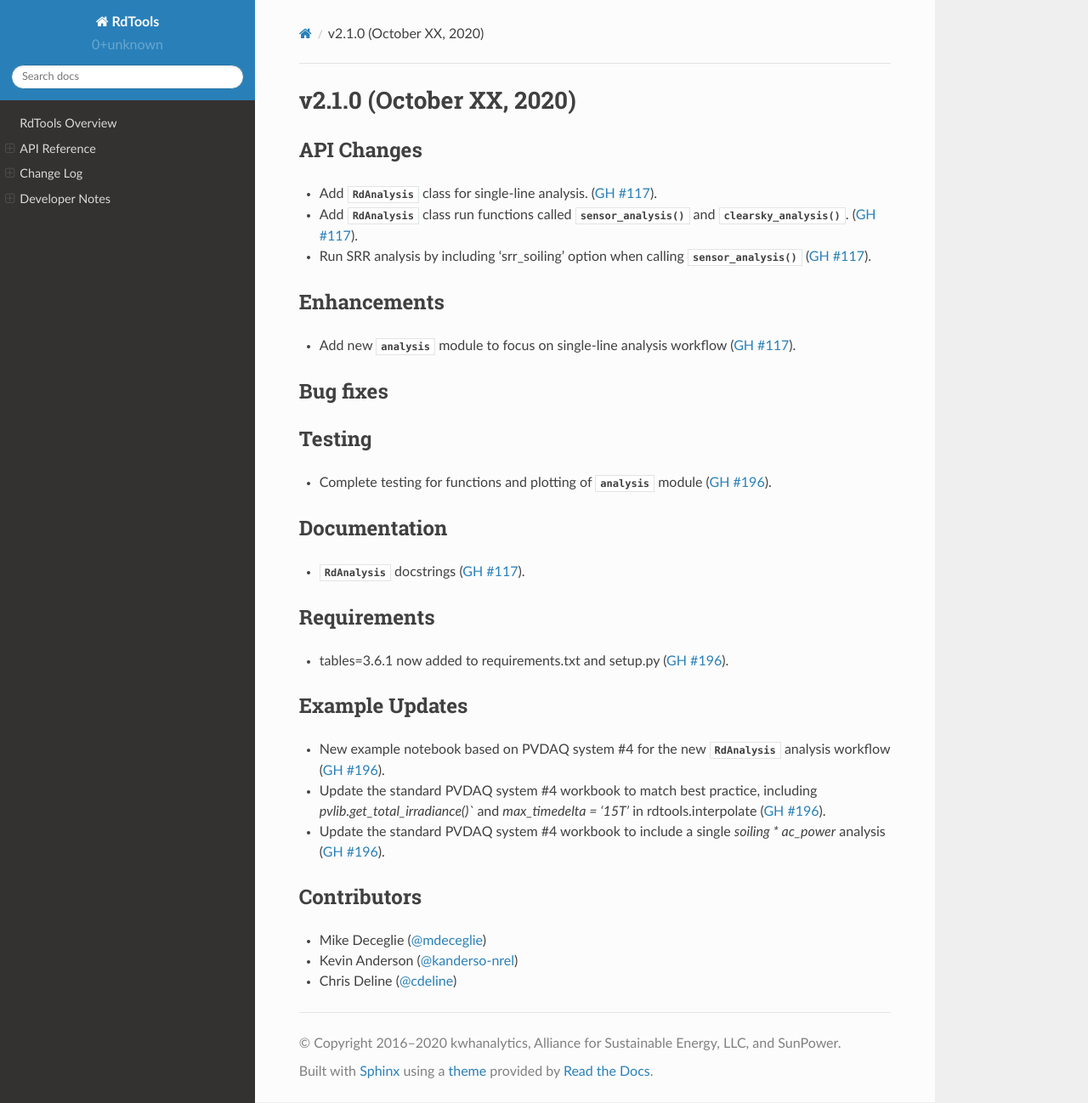
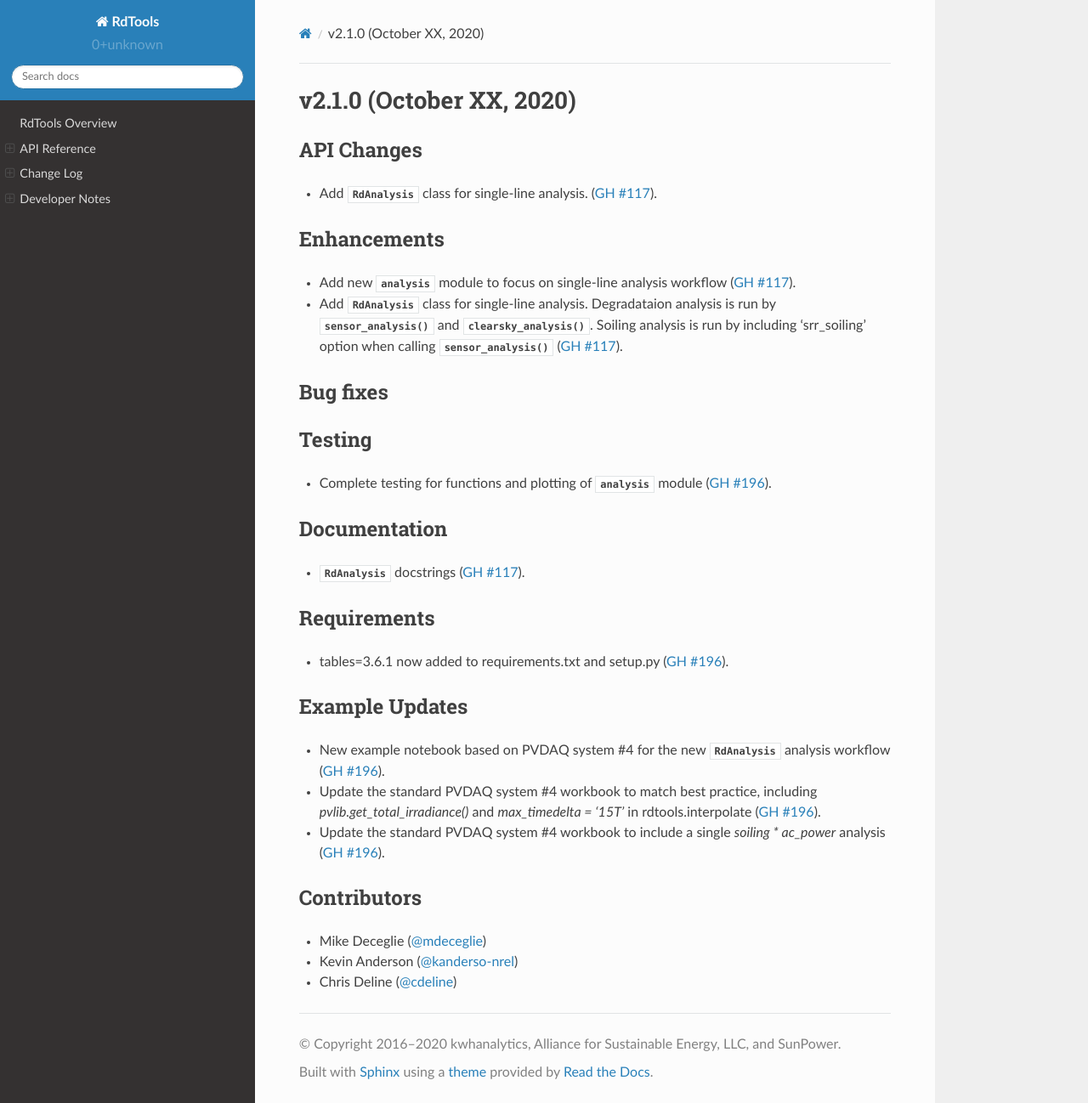
Before and after one commit to NREL/rdtools, a Sphinx documentation site: the page built from docs/sphinx/source/changelog/v2.1.0.rst, in a window 1280 px wide and 1298 px high. Shown: the whole window at 85% size. Built offline with Sphinx 7.4.7 and the Read the Docs theme 2.0.0, drawn with Linux system fonts in a browser that asks for light colours; pages that are not in the unit, such as notebooks, are missing from menus.

Commit message:
Update sphinx references, including :meth: update and specific analysis functions in api.rst

```diff
--- a/docs/sphinx/source/changelog/v2.1.0.rst
+++ b/docs/sphinx/source/changelog/v2.1.0.rst
@@ -5,15 +5,17 @@
 API Changes
 -----------
 * Add :py:class:`~rdtools.analysis.RdAnalysis` class for single-line analysis. (:pull:`117`).
-* Add :py:class:`~rdtools.analysis.RdAnalysis` class run functions  called :py:func:`~rdtools.analysis.sensor_analysis`
-  and :py:func:`~rdtools.analysis.RdAnalysis.clearsky_analysis`. (:pull:`117`).
-* Run SRR analysis by including 'srr_soiling' option when calling
-  :py:func:`~rdtools.analysis.RdAnalysis.sensor_analysis` (:pull:`117`).
+
 
 Enhancements
 ------------
 * Add new :py:mod:`~rdtools.analysis` module to focus on single-line analysis workflow
   (:pull:`117`).
+* Add :py:class:`~rdtools.analysis.RdAnalysis` class for single-line analysis.
+  Degradataion analysis is run by :py:meth:`~rdtools.analysis.RdAnalysis.sensor_analysis`
+  and :py:meth:`~rdtools.analysis.RdAnalysis.clearsky_analysis`. Soiling analysis
+  is run by including 'srr_soiling' option when calling
+  :py:meth:`~rdtools.analysis.RdAnalysis.sensor_analysis` (:pull:`117`).
 
 
 Bug fixes
@@ -39,7 +41,7 @@
 * New example notebook based on PVDAQ system #4 for the new :py:class:`~rdtools.analysis.RdAnalysis`
   analysis workflow (:pull:`196`).
 * Update the standard PVDAQ system #4 workbook to match best practice, including
-  `pvlib.get_total_irradiance()`` and `max_timedelta = '15T'` in rdtools.interpolate (:pull:`196`).
+  `pvlib.get_total_irradiance()` and `max_timedelta = '15T'` in rdtools.interpolate (:pull:`196`).
 * Update the standard PVDAQ system #4 workbook to include a single `soiling * ac_power`
   analysis (:pull:`196`).
 
```
Also changed, not shown: docs/sphinx/source/api.rst (+7 -0 lines), 1 other file.
